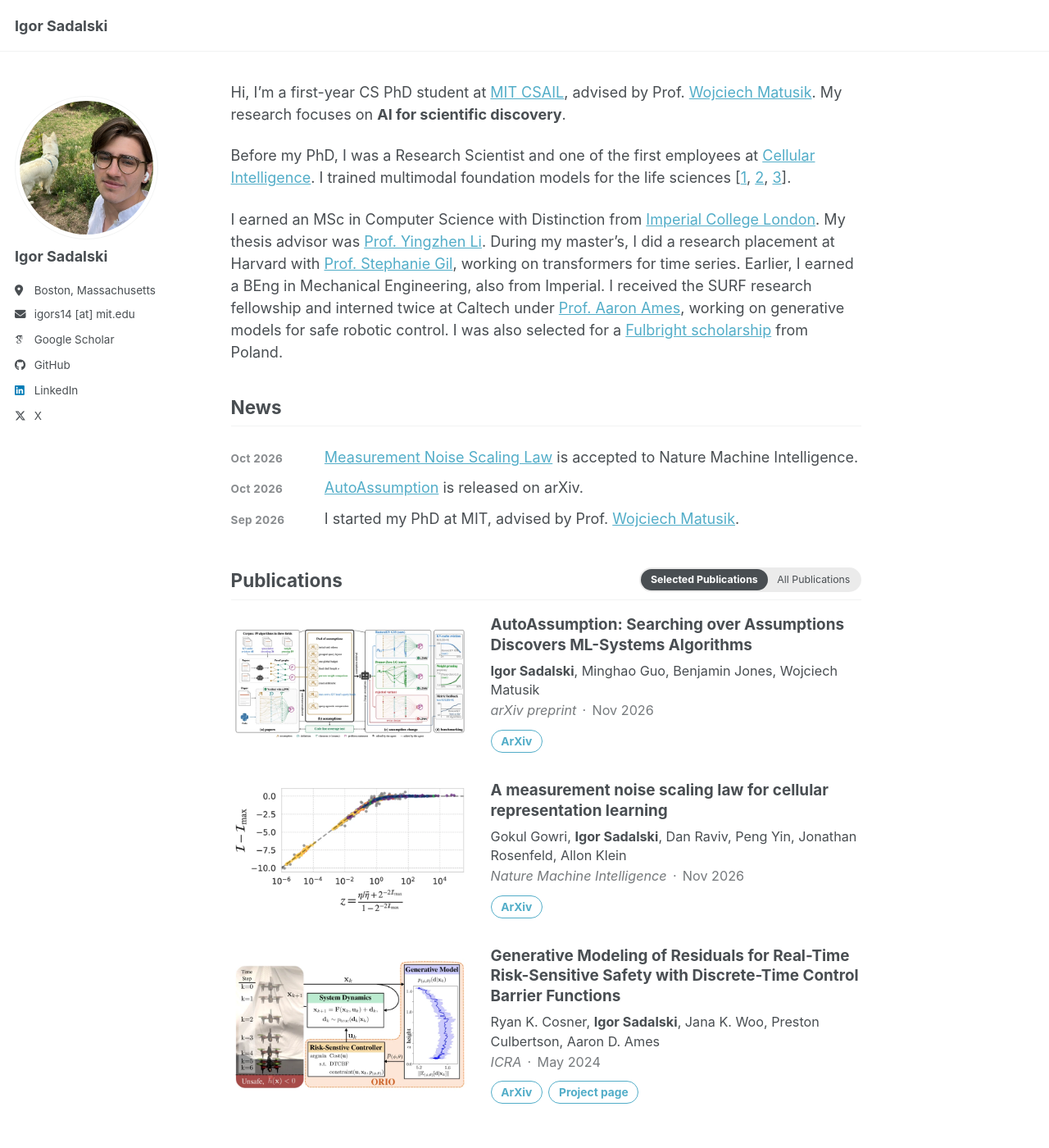
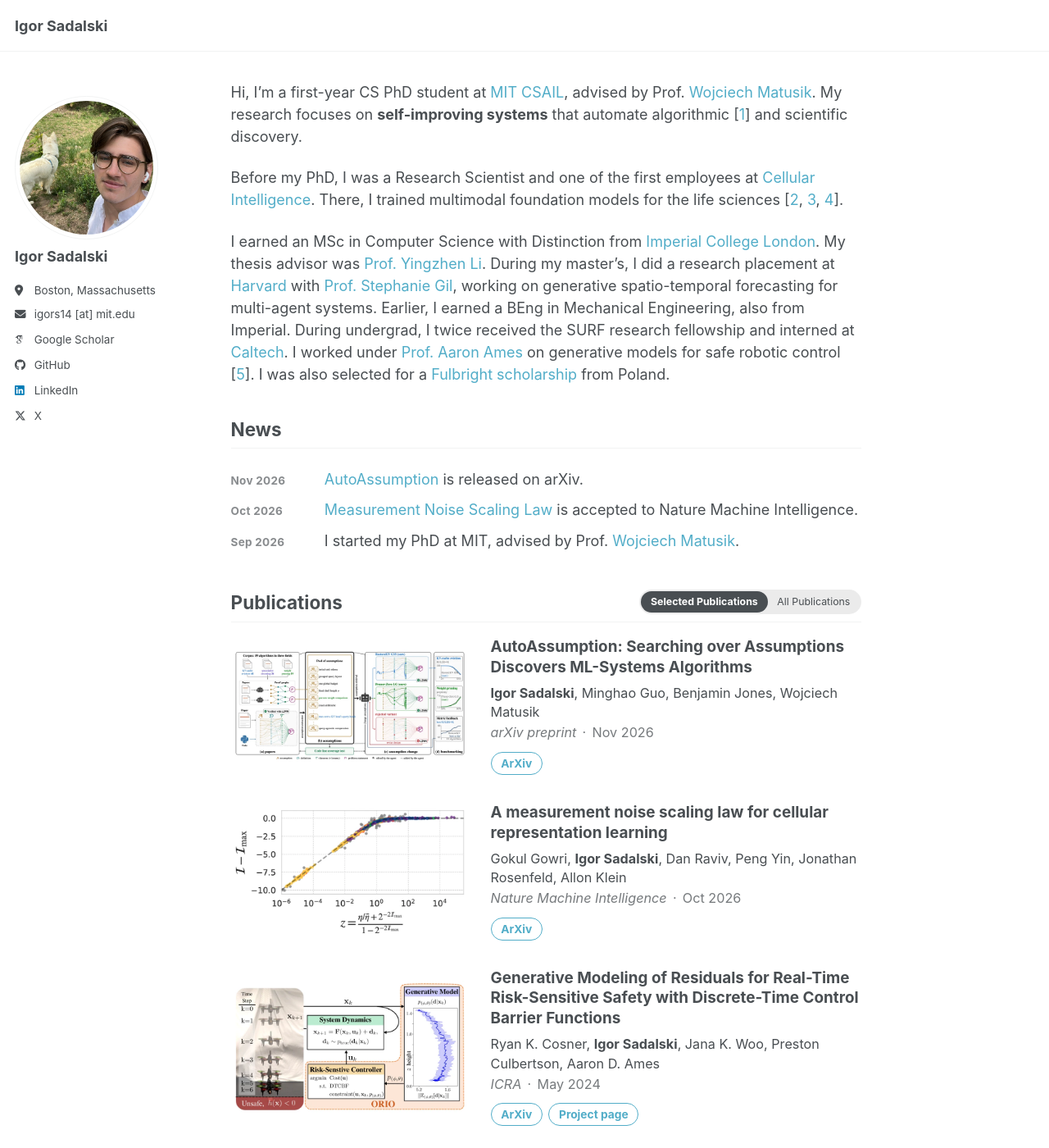
Before and after one commit to igor-sadalski/igor-sadalski.github.io, a Jekyll site: the page built from index.md, in a window 1280 px wide and 1400 px high. Shown: the whole window at 82% size. Built offline with Jekyll 4.4.1, drawn with Linux system fonts in a browser that asks for light colours; some web fonts are replaced; a script bundle is joined from its source files by our own code; library files that are not in the unit come from our copies.

Commit message:
Refine bio, citations, dates and link styling
- Rewrite the research focus and study sentences, with numbered citations
- Link the Imperial, Harvard and Caltech departments
- Set the Nature Machine Intelligence paper to October
- Show links by color, underlined only on hover

Co-Authored-By: Claude Opus 5.5 <noreply@anthropic.com>

```diff
--- a/_data/news.yml
+++ b/_data/news.yml
@@ -2,11 +2,11 @@
 # `text` accepts Markdown. The first four items are always shown; any others
 # go behind the "Older news" button, which appears once there are five items.
 
+- date: Nov 2026
+  text: "[AutoAssumption](https://arxiv.org/abs/2611.14844) is released on arXiv."
+
 - date: Oct 2026
   text: "[Measurement Noise Scaling Law](https://arxiv.org/abs/2503.02726) is accepted to Nature Machine Intelligence."
 
-- date: Oct 2026
-  text: "[AutoAssumption](https://arxiv.org/abs/2611.14844) is released on arXiv."
-
 - date: Sep 2026
   text: "I started my PhD at MIT, advised by Prof. [Wojciech Matusik](https://cdfg.mit.edu/)."
--- a/_sass/layout/_archive.scss
+++ b/_sass/layout/_archive.scss
@@ -15,7 +15,7 @@
   }
 
   a {
-    text-decoration: underline;
+    text-decoration: none;
 
     &:hover {
       text-decoration: underline;
--- a/_sass/layout/_page.scss
+++ b/_sass/layout/_page.scss
@@ -73,7 +73,7 @@
   }
 
   a {
-    text-decoration: underline;
+    text-decoration: none;
 
     &:hover {
       text-decoration: underline;
--- a/index.md
+++ b/index.md
@@ -14,11 +14,11 @@ redirect_from:
 
 <section id="about" class="about-section" markdown="1">
 
-Hi, I'm a first-year CS PhD student at [MIT CSAIL](https://www.csail.mit.edu/), advised by Prof. [Wojciech Matusik](https://cdfg.mit.edu/). My research focuses on **AI for scientific discovery**.
+Hi, I'm a first-year CS PhD student at [MIT CSAIL](https://www.csail.mit.edu/), advised by Prof. [Wojciech Matusik](https://cdfg.mit.edu/). My research focuses on **self-improving systems** that automate algorithmic \[[1](https://arxiv.org/abs/2611.14844 "AutoAssumption: Searching over Assumptions Discovers ML-Systems Algorithms")\] and scientific discovery.
 
-Before my PhD, I was a Research Scientist and one of the first employees at [Cellular Intelligence](https://www.cellularintelligence.com/). I trained multimodal foundation models for the life sciences \[[1](https://arxiv.org/abs/2503.02726 "A measurement noise scaling law for cellular representation learning"), [2](https://openreview.net/forum?id=NO8UEX4dMb "Scaling up Measurement Noise Scaling Laws"), [3](https://www.biorxiv.org/content/10.64898/2025.12.05.690830v1 "Large-Scale Benchmarking of Gene and Expression Encoding Strategies for Single-Cell Foundation Models")\].
+Before my PhD, I was a Research Scientist and one of the first employees at [Cellular Intelligence](https://www.cellularintelligence.com/). There, I trained multimodal foundation models for the life sciences \[[2](https://arxiv.org/abs/2503.02726 "A measurement noise scaling law for cellular representation learning"), [3](https://openreview.net/forum?id=NO8UEX4dMb "Scaling up Measurement Noise Scaling Laws"), [4](https://www.biorxiv.org/content/10.64898/2025.12.05.690830v1 "Large-Scale Benchmarking of Gene and Expression Encoding Strategies for Single-Cell Foundation Models")\].
 
-I earned an MSc in Computer Science with Distinction from [Imperial College London](https://www.imperial.ac.uk/). My thesis advisor was [Prof. Yingzhen Li](https://yingzhenli.net/home/en/). During my master's, I did a research placement at Harvard with [Prof. Stephanie Gil](https://seas.harvard.edu/person/stephanie-gil), working on transformers for time series. Earlier, I earned a BEng in Mechanical Engineering, also from Imperial. I received the SURF research fellowship and interned twice at Caltech under [Prof. Aaron Ames](http://ames.caltech.edu/), working on generative models for safe robotic control. I was also selected for a [Fulbright scholarship](https://fulbright.edu.pl/laureates-of-the-fulbright-graduate-student-award-2025-26/) from Poland.
+I earned an MSc in Computer Science with Distinction from [Imperial College London](https://www.imperial.ac.uk/computing/). My thesis advisor was [Prof. Yingzhen Li](https://yingzhenli.net/home/en/). During my master's, I did a research placement at [Harvard](https://seas.harvard.edu/) with [Prof. Stephanie Gil](https://seas.harvard.edu/person/stephanie-gil), working on generative spatio-temporal forecasting for multi-agent systems. Earlier, I earned a BEng in Mechanical Engineering, also from Imperial. During undergrad, I twice received the SURF research fellowship and interned at [Caltech](https://www.cms.caltech.edu/). I worked under [Prof. Aaron Ames](http://ames.caltech.edu/) on generative models for safe robotic control \[[5](https://arxiv.org/abs/2311.05802 "Generative Modeling of Residuals for Real-Time Risk-Sensitive Safety with Discrete-Time Control Barrier Functions")\]. I was also selected for a [Fulbright scholarship](https://fulbright.edu.pl/laureates-of-the-fulbright-graduate-student-award-2025-26/) from Poland.
 
 </section>
 
```
Also changed, not shown: _publications/2026-nmi-measurement-noise-scaling-law.md (+1 -1 lines).
